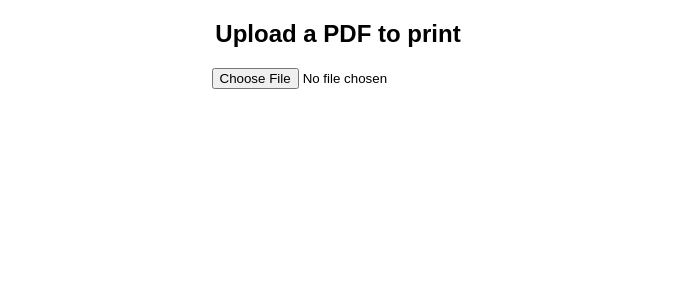
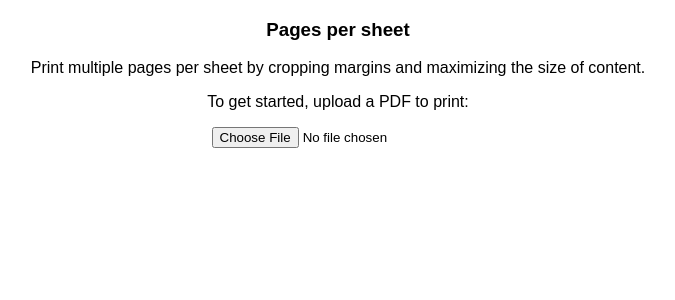
Before and after one commit to theak/pagespersheet, a Flask app: page / in a window 1280 px wide. Shown: the top 300 px of the page, without its empty margins (302-977 px from the left). Run offline with Flask 3, Linux system fonts and the light colour scheme.

Commit message:
html/css tweaks

```diff
--- a/templates/index.html
+++ b/templates/index.html
@@ -3,7 +3,7 @@
 <head>
     <meta charset="UTF-8">
     <meta name="viewport" content="width=device-width, initial-scale=1.0">
-<title>Upload the PDF to print</title>
+    <title>Pages Per Sheet</title>
     <style>
         body {font-family: sans-serif; text-align: center}
 
@@ -27,7 +27,9 @@
     </style>
 </head>
 <body>
-<h2>Upload a PDF to print</h2>
+    <h3>Pages per sheet</h3>
+    <p>Print multiple pages per sheet by cropping margins and maximizing the size of content.</p>
+    <p>To get started, upload a PDF to print:</p>
 
     <form id="uploadForm" action="/upload" method="post" enctype="multipart/form-data">
         <input type="file" name="file" id="fileInput">
@@ -35,12 +37,13 @@
 
     <div id="loader" style="display:none"><br/><br/>
         <div id="spinner"></div><br/><br/>
-    Uploading file and generating preview...
+        Uploading <span id="filename">file</span> and generating preview...
     </div>
 
     <script>
         document.getElementById('fileInput').addEventListener('change', function() {
             document.getElementById('loader').style.display = 'block';
+            document.getElementById('filename').innerHTML = document.getElementById('fileInput').files[0].name;
             document.getElementById('uploadForm').submit();
         });
     </script>
--- a/templates/render.html
+++ b/templates/render.html
@@ -47,7 +47,7 @@
     const images = document.querySelectorAll("img");
 
     slider.addEventListener("input", () => {
-      const scaleValue = 1 + slider.value / 200;  // Normalize slider value to 1-1.5 range
+      const scaleValue = 1 + slider.value / 400;  // Normalize slider value to 1-1.25 range
       images.forEach((image) => {
         image.style.transform = `scale(${scaleValue})`;
       });
```
Lines whose indentation alone changed are shown as unchanged.
